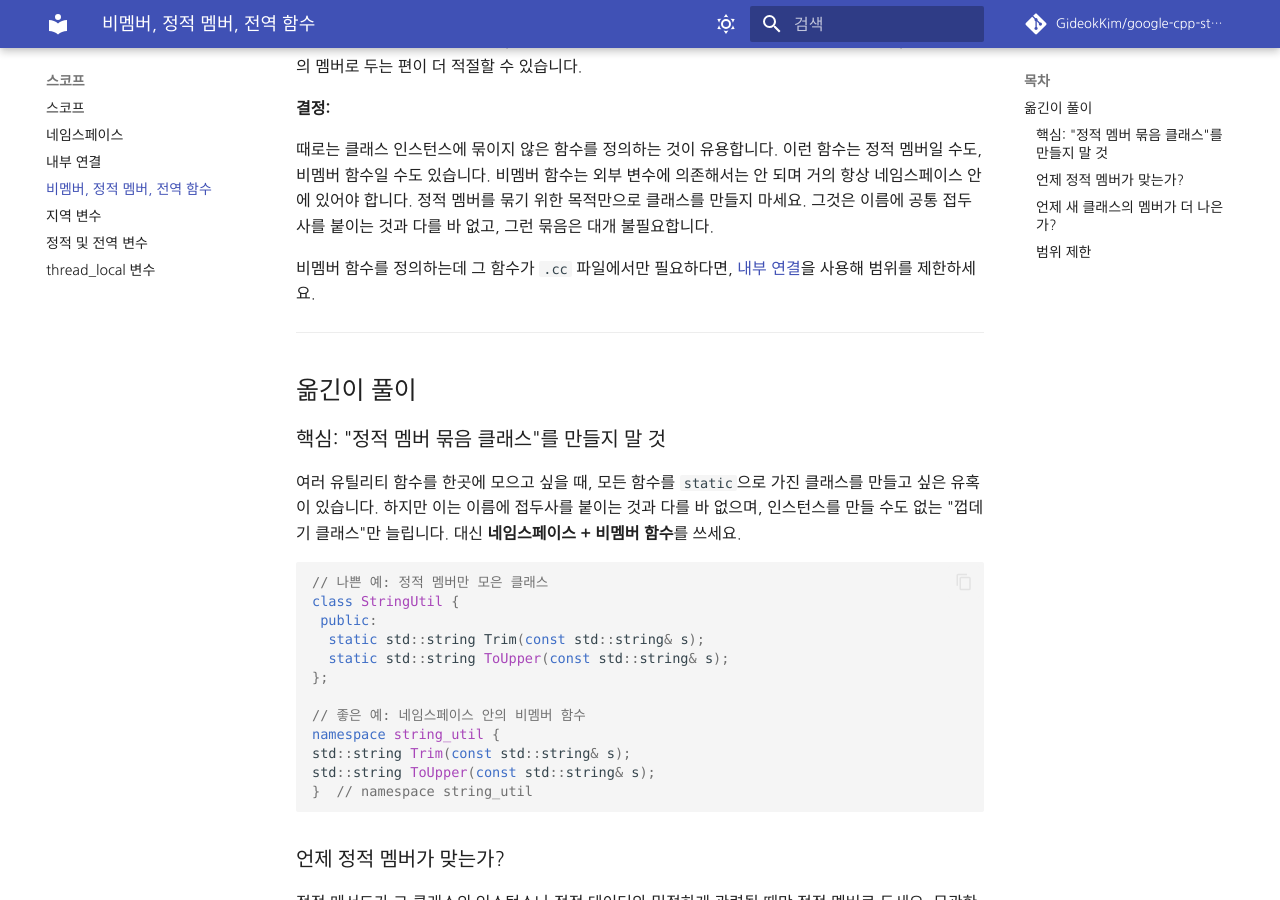
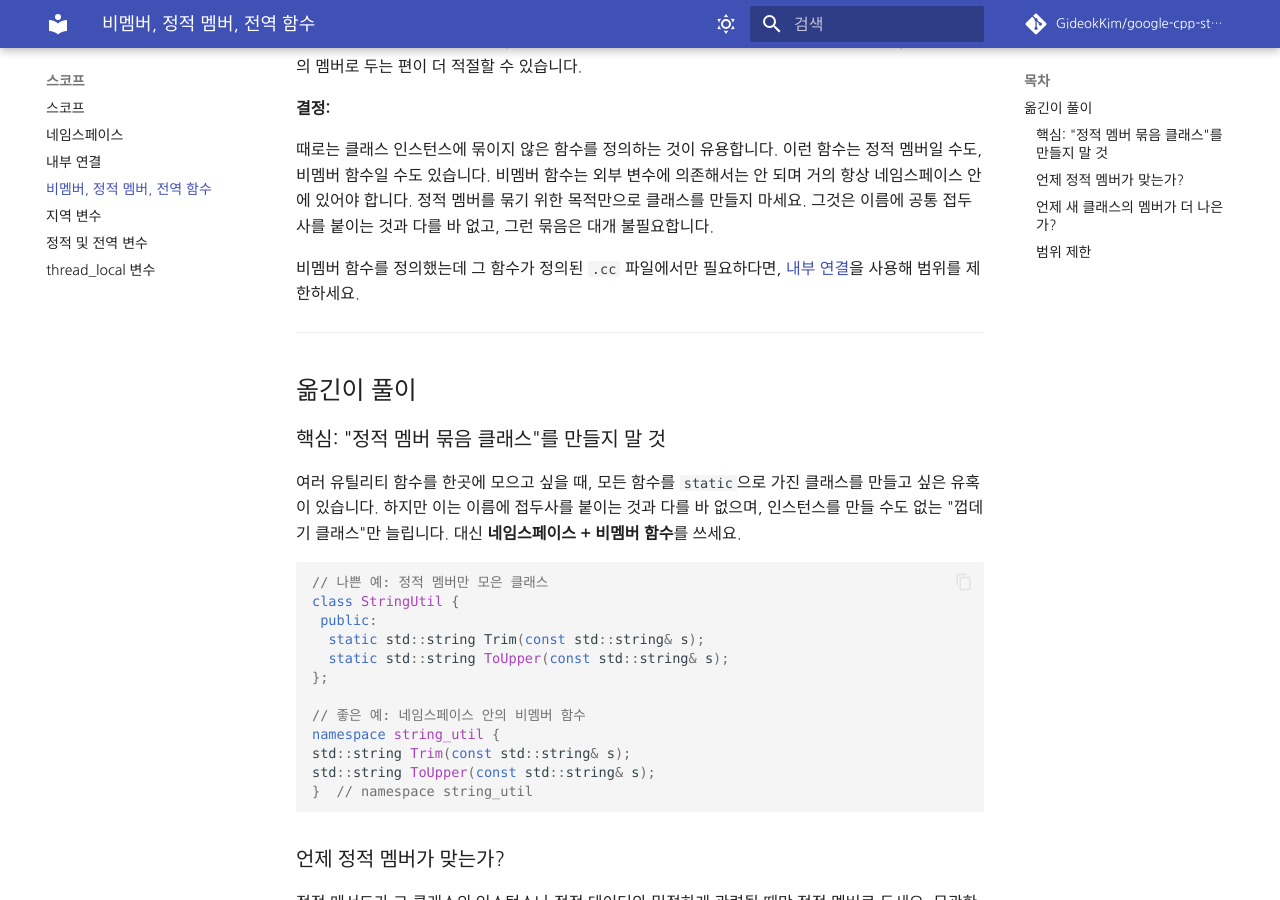
Before and after one commit to GideokKim/google-cpp-style-guide-kr, an MkDocs documentation site: the page built from google cpp style guide/nonmember_static_member_and_global_functions.md, in a window 1280 px wide and 900 px high, scrolled down 484 px. Built offline with MkDocs 1.6.1 and Material for MkDocs 9.7.7, drawn with Linux system fonts in a browser that asks for light colours; some web fonts are replaced; comment, search, counter and statistics services are not loaded.

Commit message:
docs(scope): sharpen `its .cc file` wording in `nonmember functions`
The sentence read as if any `.cc` file were meant, losing the original
`its` that ties the need to the file where the function is defined.

Name that file explicitly so the scope-limiting advice is unambiguous.

```diff
--- a/google cpp style guide/nonmember_static_member_and_global_functions.md
+++ b/google cpp style guide/nonmember_static_member_and_global_functions.md
@@ -14,7 +14,7 @@
 
 때로는 클래스 인스턴스에 묶이지 않은 함수를 정의하는 것이 유용합니다. 이런 함수는 정적 멤버일 수도, 비멤버 함수일 수도 있습니다. 비멤버 함수는 외부 변수에 의존해서는 안 되며 거의 항상 네임스페이스 안에 있어야 합니다. 정적 멤버를 묶기 위한 목적만으로 클래스를 만들지 마세요. 그것은 이름에 공통 접두사를 붙이는 것과 다를 바 없고, 그런 묶음은 대개 불필요합니다.
 
-비멤버 함수를 정의하는데 그 함수가 `.cc` 파일에서만 필요하다면, [내부 연결](internal_linkage.md)을 사용해 범위를 제한하세요.
+비멤버 함수를 정의했는데 그 함수가 정의된 `.cc` 파일에서만 필요하다면, [내부 연결](internal_linkage.md)을 사용해 범위를 제한하세요.
 
 ---
 
```
